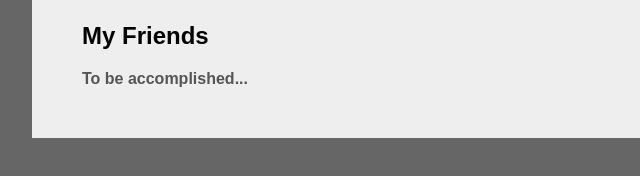
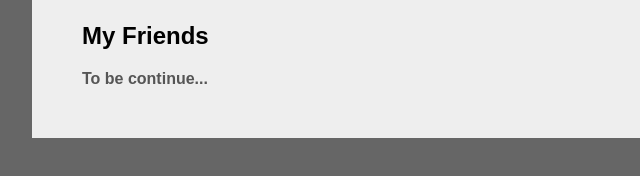
Before and after one commit to xiang1/xiang1.github.io, a plain HTML site: page WebContent/index.html in a window 1280 px wide. Shown: the part 514-690 px from the top of the page, 178-818 px from the left. Drawn offline with Linux system fonts and the light colour scheme.

Commit message:
修改错别字

```diff
--- a/WebContent/index.html
+++ b/WebContent/index.html
@@ -121,7 +121,7 @@
 		<div class="section">
 	      <h2>My Friends</h2>
 			<div class="ref">
-			<span class="title">To be accomplished...</span>
+			<span class="title">To be continue...</span>
 			</div>
 		</div>
 
```
